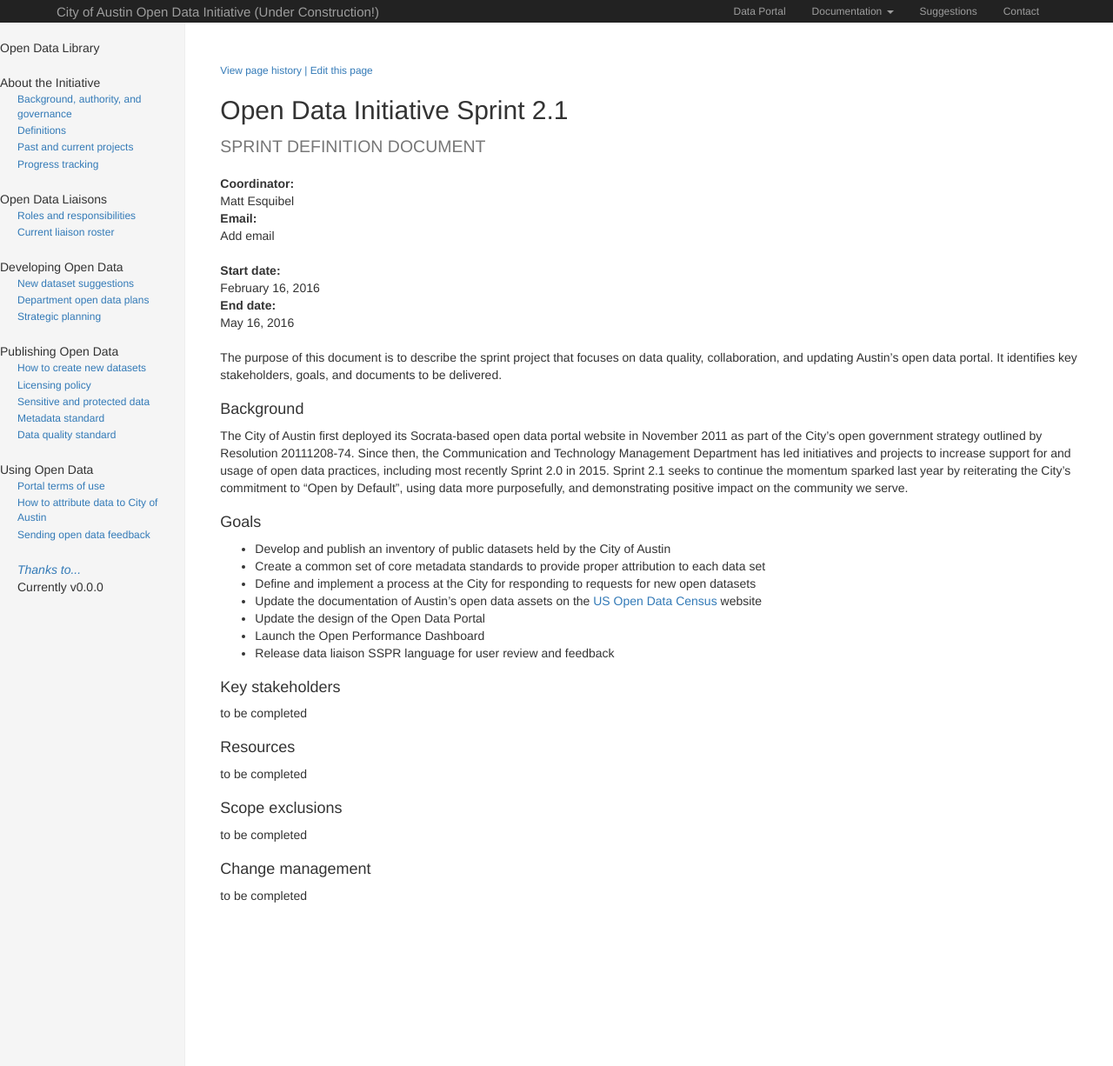
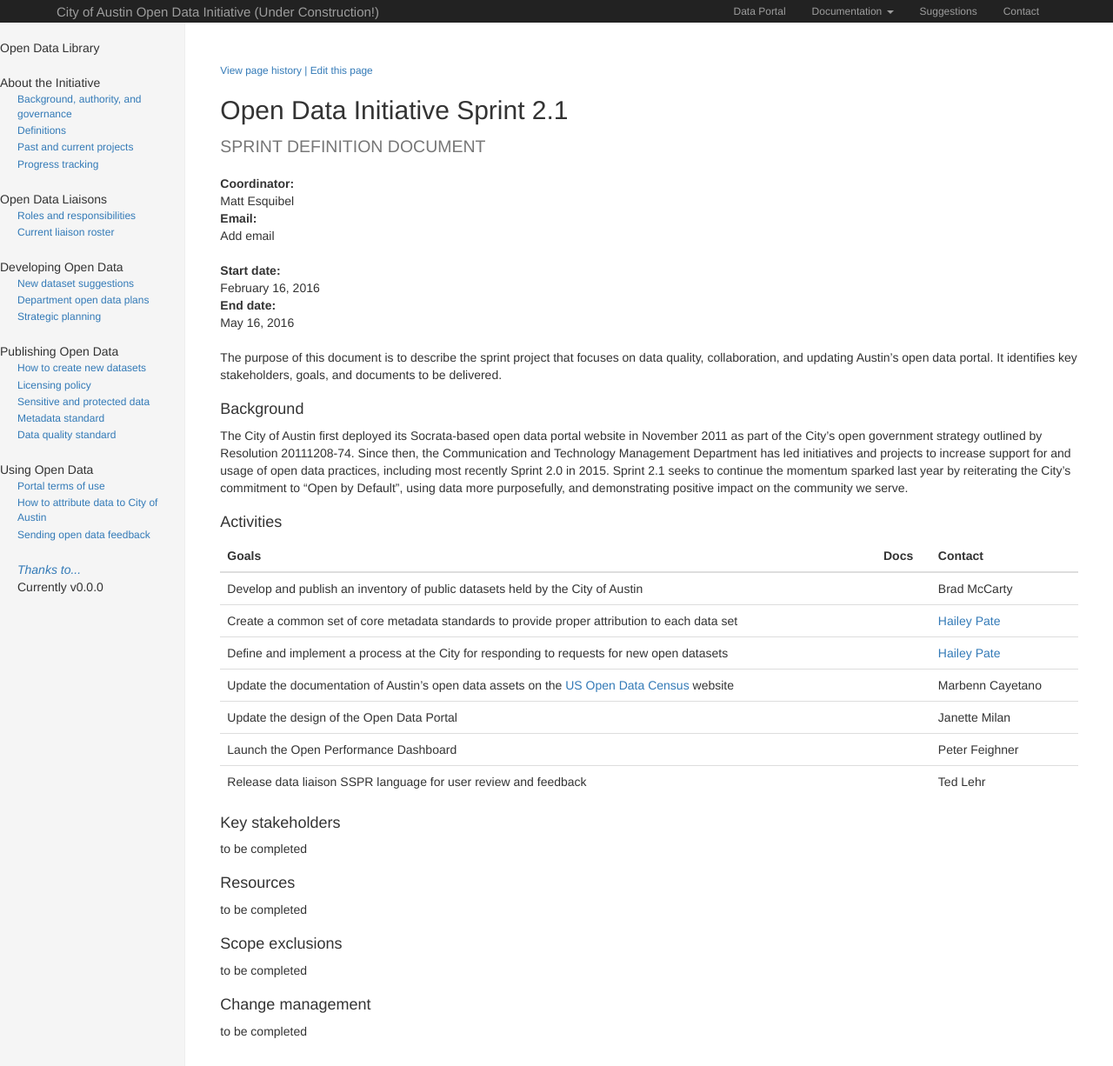
Before and after one commit to cityofaustin/open-data-manual, a Jekyll site: the page built from projects/sprint_2_1.md, in a window 1280 px wide and 1226 px high. Shown: the whole window at 87% size. Built offline with Jekyll 4.4.1, drawn with Linux system fonts in a browser that asks for light colours; nearby versions of some CDN libraries.

Commit message:
add table styling

```diff
--- a/projects/sprint_2_1.md
+++ b/projects/sprint_2_1.md
@@ -15,14 +15,54 @@ The purpose of this document is to describe the sprint project that focuses on d
 
 The City of Austin first deployed its Socrata-based open data portal website in November 2011 as part of the City’s open government strategy outlined by Resolution 20111208-74. Since then, the Communication and Technology Management Department has led initiatives and projects to increase support for and usage of open data practices, including most recently Sprint 2.0 in 2015. Sprint 2.1 seeks to continue the momentum sparked last year by reiterating the City’s commitment to “Open by Default”, using data more purposefully, and demonstrating positive impact on the community we serve.
 
-### Goals
-- Develop and publish an inventory of public datasets held by the City of Austin
-- Create a common set of core metadata standards to provide proper attribution to each data set
-- Define and implement a process at the City for responding to requests for new open datasets
-- Update the documentation of Austin’s open data assets on the [US Open Data Census](http://us-city.census.okfn.org/) website
-- Update the design of the Open Data Portal
-- Launch the Open Performance Dashboard
-- Release data liaison SSPR language for user review and feedback
+### Activities
+
+<table class="table">
+  <thead>
+    <tr>
+      <th>Goals</th>
+      <th>Docs</th>
+      <th>Contact</th>
+    </tr>
+  </thead>
+  <tbody>
+    <tr>
+      <td>Develop and publish an inventory of public datasets held by the City of Austin</td>
+      <td></td>
+      <td>Brad McCarty</td>
+    </tr>
+    <tr>
+      <td>Create a common set of core metadata standards to provide proper attribution to each data set</td>
+      <td></td>
+      <td><a href="http://github.com/haileypate">Hailey Pate</a></td>
+    </tr>
+    <tr>
+      <td>Define and implement a process at the City for responding to requests for new open datasets</td>
+      <td></td>
+      <td><a href="http://github.com/haileypate">Hailey Pate</a></td>
+    </tr>
+    <tr>
+      <td>Update the documentation of Austin’s open data assets on the <a href="http://us-city.census.okfn.org/">US Open Data Census</a> website</td>
+      <td></td>
+      <td>Marbenn Cayetano</td>
+    </tr>
+    <tr>
+      <td>Update the design of the Open Data Portal</td>
+      <td></td>
+      <td>Janette Milan</td>
+    </tr>
+    <tr>
+      <td>Launch the Open Performance Dashboard</td>
+      <td></td>
+      <td>Peter Feighner</td>
+    </tr>
+    <tr>
+      <td>Release data liaison SSPR language for user review and feedback</td>
+      <td></td>
+      <td>Ted Lehr</td>
+    </tr>
+  </tbody>
+</table>
 
 ### Key stakeholders
 to be completed
```
